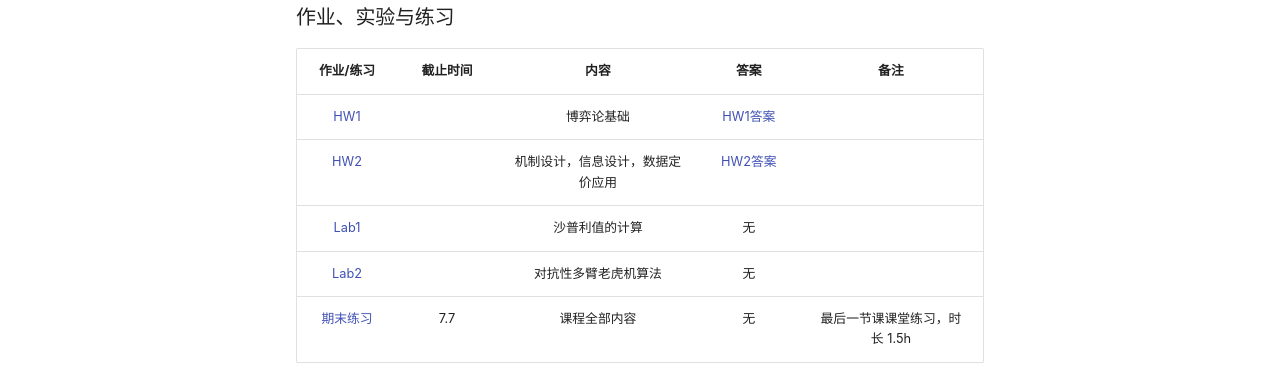
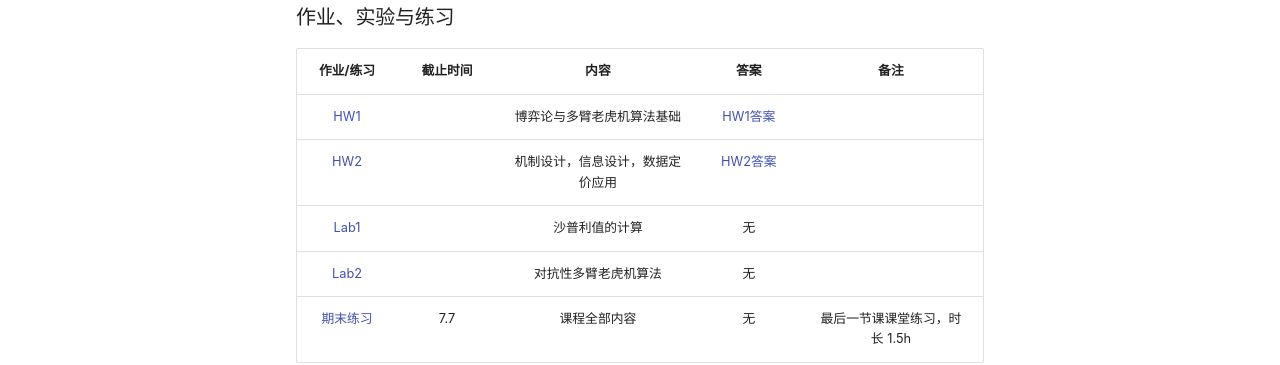
Before and after one commit to yhwu-is/Teach, an MkDocs documentation site: the page built from docs/ec/data_market/2025.md, in a window 1280 px wide and 900 px high, scrolled down 2222 px. Shown: the part 336-701 px from the top of the window. Built offline with MkDocs 1.6.1 and Material for MkDocs 9.7.7, drawn with Linux system fonts in a browser that asks for light colours; comment, search, counter and statistics services are not loaded.

Commit message:
docs:发布作业1

```diff
--- a/docs/ec/data_market/2025.md
+++ b/docs/ec/data_market/2025.md
@@ -66,7 +66,7 @@
 
 | 作业/练习 | 截止时间 | 内容 | 答案 | 备注 |
 | :---: | :----: | :---: | :---: | :---: |
-| [HW1]() |  | 博弈论基础 | [HW1答案]() |  |
+| [HW1](2025/25hw1.pdf) |  | 博弈论与多臂老虎机算法基础 | [HW1答案]() |  |
 | [HW2]() |  | 机制设计，信息设计，数据定价应用 | [HW2答案]() |  |
 | [Lab1](lab.md) |  | 沙普利值的计算 | 无 |  |
 | [Lab2](lab.md) |  | 对抗性多臂老虎机算法 | 无 |  |
```
Also changed, not shown: docs/ec/seminar/25sp.md (+1 -1 lines), 1 other file.
